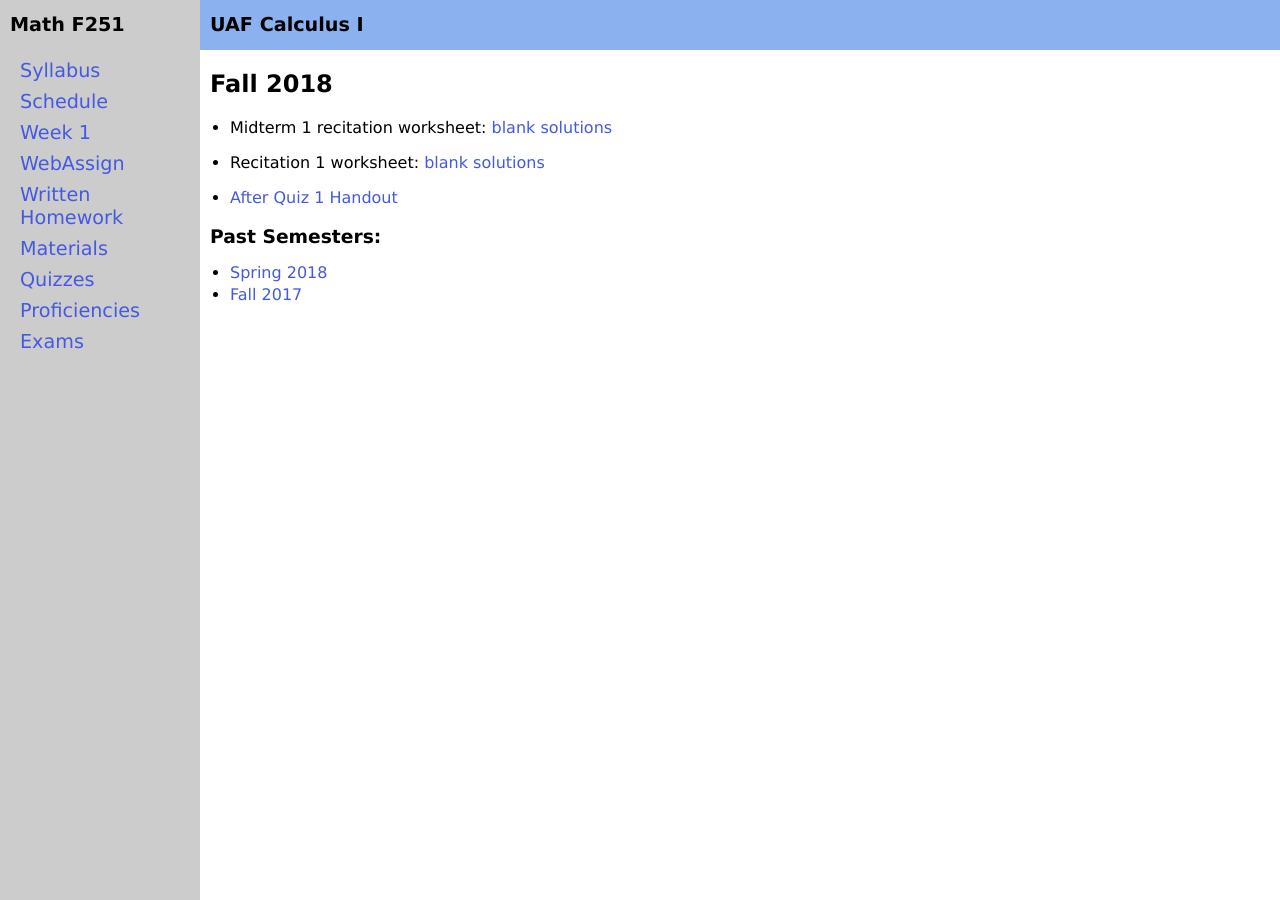
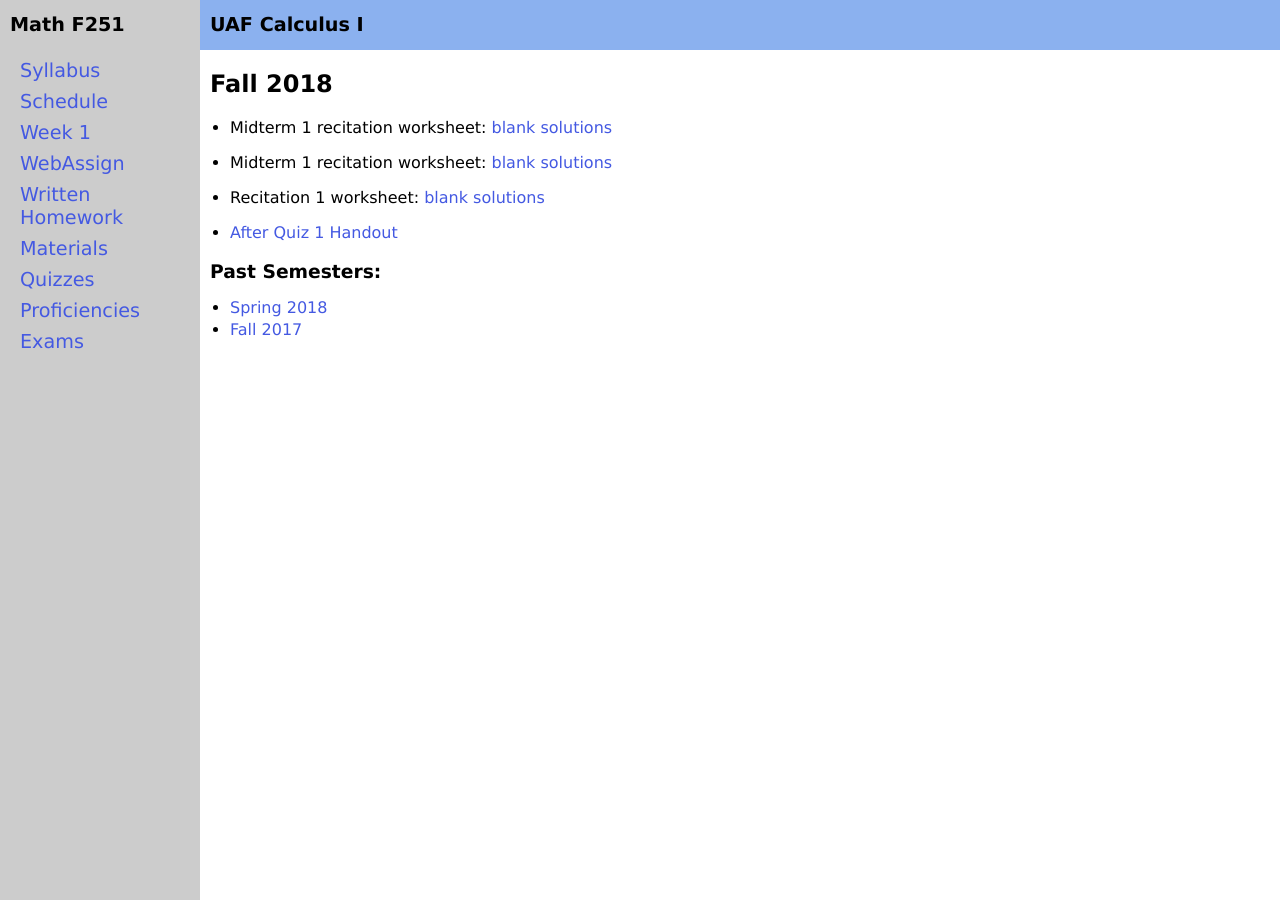
Before and after one commit to uaf-math/calc1, a Jekyll site: the page built from materials.md, in a window 1280 px wide. Built offline with Jekyll 4.4.1, drawn with Linux system fonts in a browser that asks for light colours.

Commit message:
midterm review worksheet

```diff
--- a/materials.md
+++ b/materials.md
@@ -4,6 +4,8 @@
 ---
 
 ## Fall 2018
+
+* Midterm 1 recitation worksheet: [blank](assets/materials/Fall2018/Recitation-MT2-Review.pdf) [solutions](assets/materials/Fall2018/Recitation-MT2-Review-Sols.pdf)
 
 * Midterm 1 recitation worksheet: [blank](assets/materials/Fall2018/Recitation-MT1-Review.pdf) [solutions](assets/materials/Fall2018/Recitation-MT1-Review-Sols.pdf)
 
```
Also changed, not shown: 2 other files.
